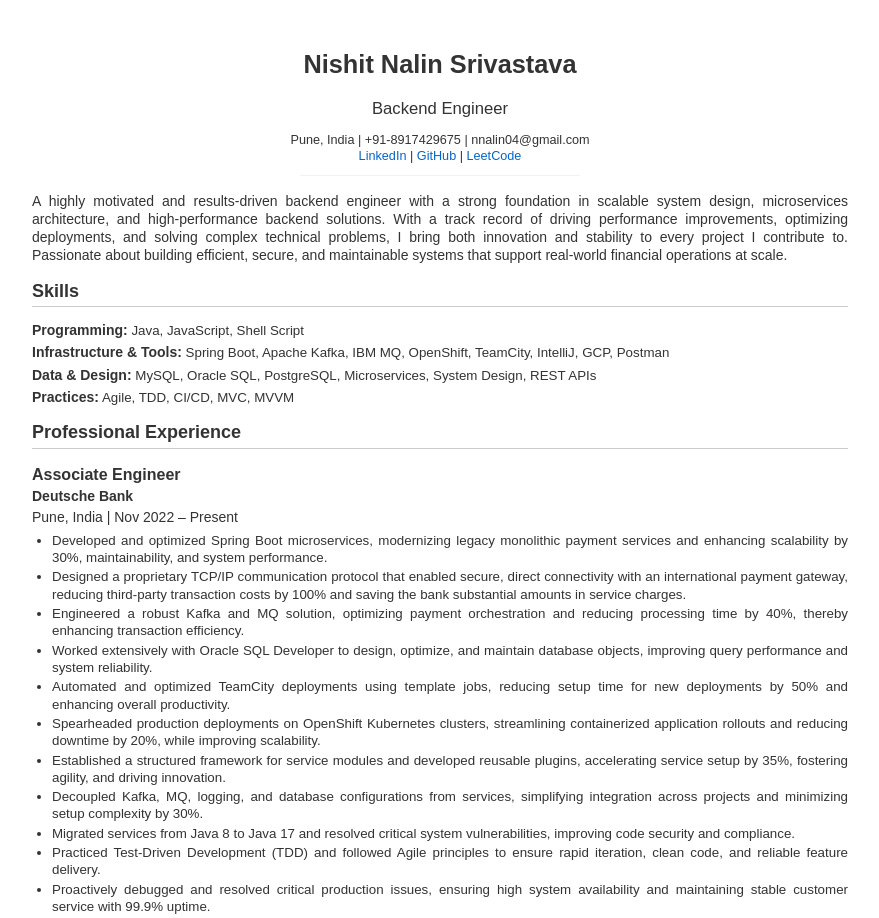
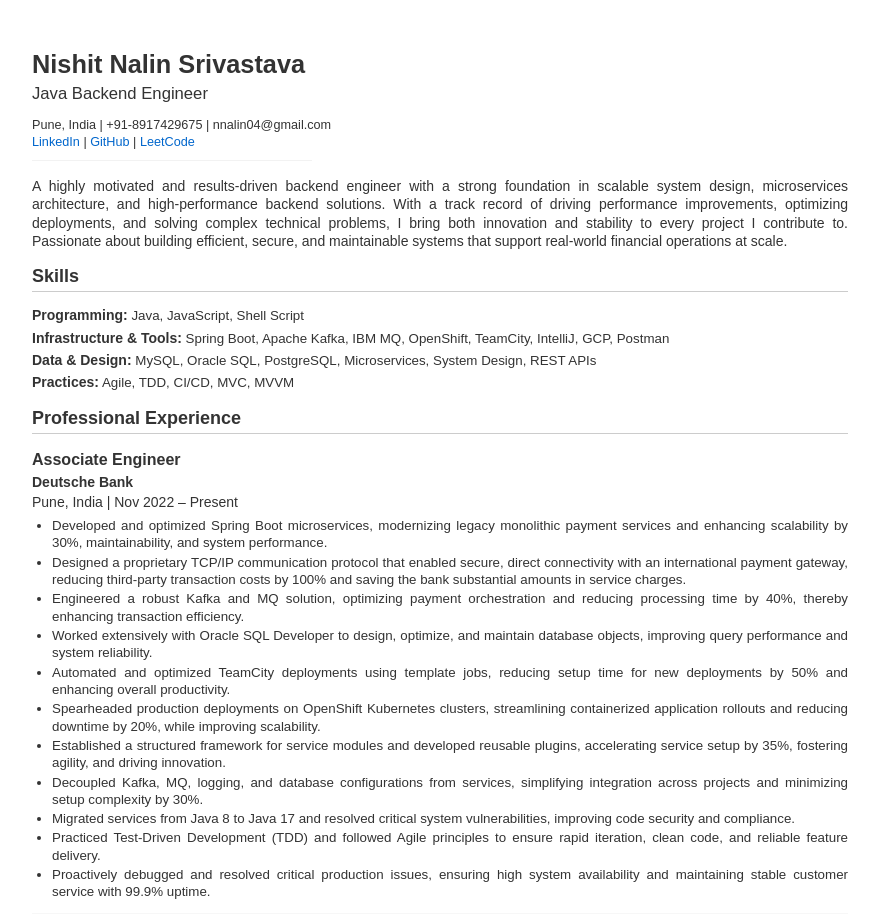
Before and after one commit to nnalin04/nishit_nalin_srivastava_cv, a plain HTML site: page index.html in a window 1280 px wide. Shown: the top 918 px of the page, without its empty margins (200-1079 px from the left). Drawn offline with Linux system fonts and the light colour scheme.

Commit message:
Update index.html

```diff
--- a/index.html
+++ b/index.html
@@ -15,15 +15,15 @@
             color: #333;
         }
         .container {
-            width: 100%;
-            max-width: 8.5in;
-            margin: 0 auto;
-        }
+    width: 100%;
+    max-width: 8.5in;
+    margin: 0 auto;
+}
         h1 {
             font-size: 19pt;
             margin-bottom: 2px;
             font-weight: bold;
-            text-align: center;
+            text-align: left;
         }
         .subtitle {
             font-size: 12.5pt;
@@ -91,14 +91,14 @@
 </head>
 <body>
     <div class="container">
-        <h1>Nishit Nalin Srivastava</h1>
-        <p class="subtitle">Backend Engineer</p>
-        <p class="contact-info">
+        <h1 style="margin-bottom: 0;">Nishit Nalin Srivastava</h1>
+        <p class="subtitle" style="text-align: left; margin-top: 2px; margin-bottom: 8px;">Java Backend Engineer</p>
+        <p class="contact-info" style="text-align: left;">
             Pune, India | +91-8917429675 | nnalin04@gmail.com<br>
             <a href="https://www.linkedin.com/in/nishit-nalin-srivastava-65a877176/" target="_blank">LinkedIn</a> |
             <a href="https://github.com/nnalin04" target="_blank">GitHub</a> |
             <a href="https://leetcode.com/u/nnalin04/" target="_blank">LeetCode</a>
-<hr style="margin-top: 8px; margin-bottom: 16px; border: none; border-top: 1px solid rgba(0, 0, 0, 0.05); width: 280px; margin-left: auto; margin-right: auto;">
+<hr style="margin-top: 8px; margin-bottom: 16px; border: none; border-top: 1px solid rgba(0, 0, 0, 0.05); width: 280px; margin-left: 0;">
         </p>
 
         <p class="summary avoid-break">
```
